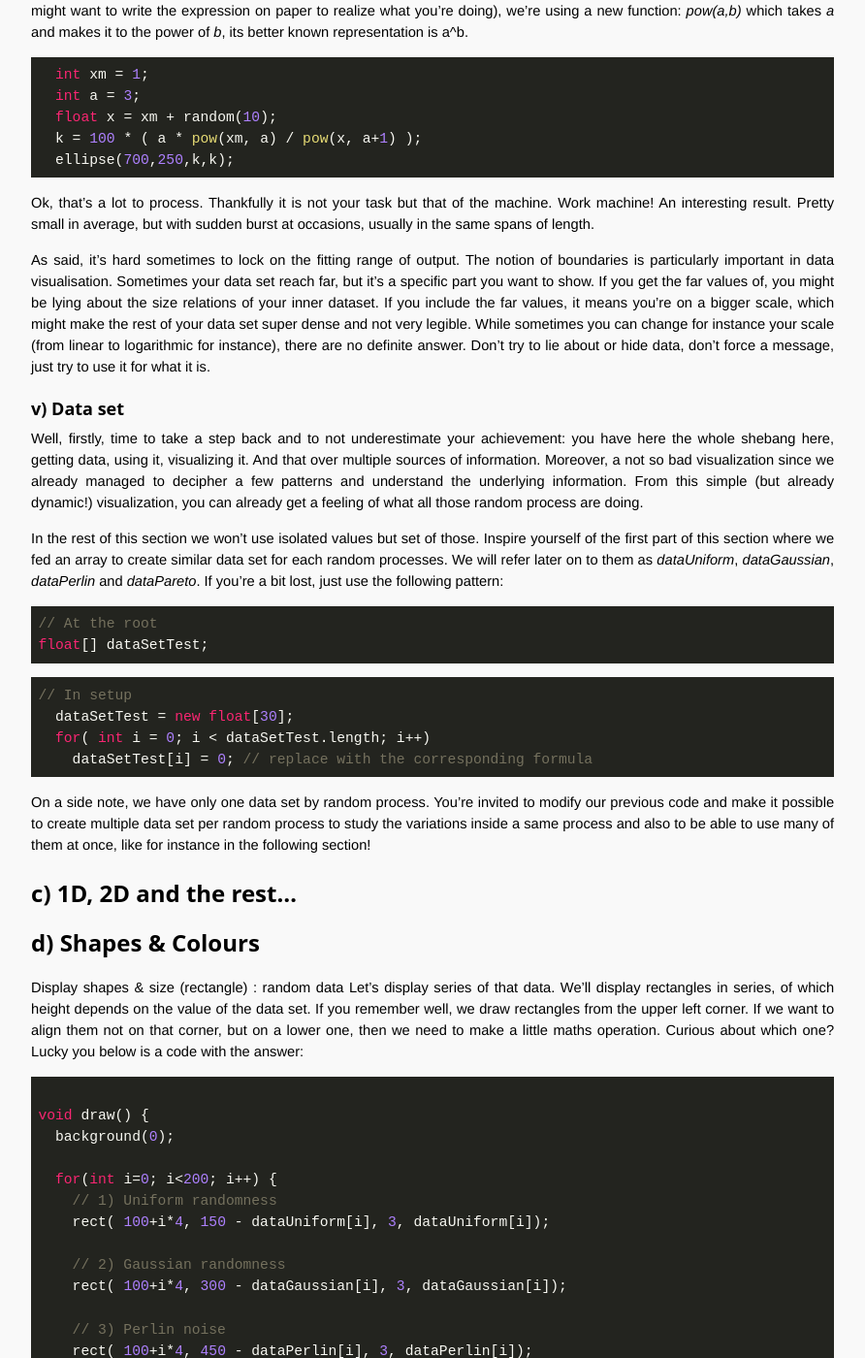
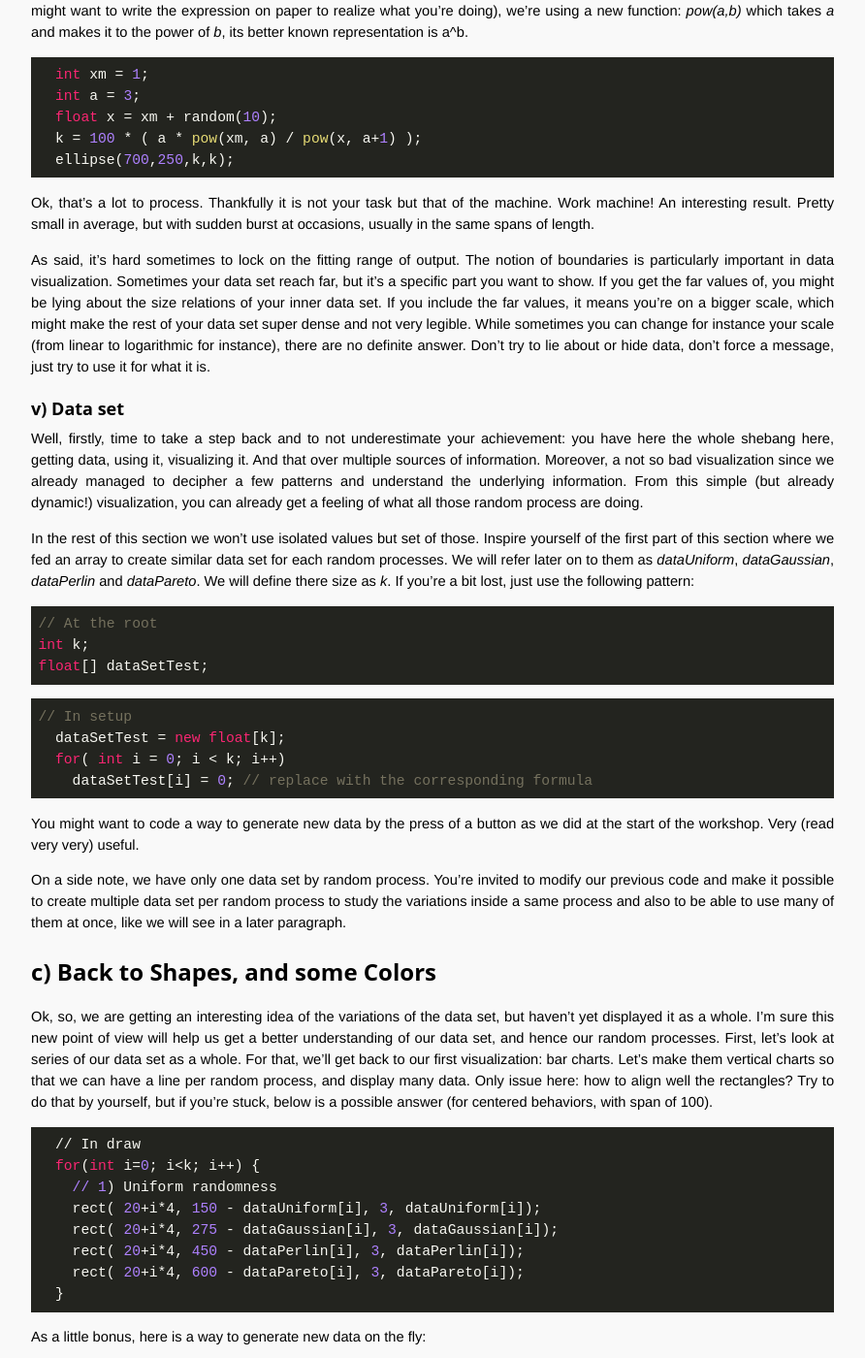
Before and after one commit to OpenTechSchool-Brussels/data-visualisation-with-processing, a Jekyll site: the page built from A-feel-of-data.markdown, in a window 1280 px wide and 1400 px high, scrolled down 2918 px. Shown: the whole window at 97% size, without its empty margins (324-1216 px from the left). Built offline with Jekyll 4.4.1, drawn with Linux system fonts in a browser that asks for light colours; Markdown is read by kramdown in place of the engine named in the settings; some of the changed text lies outside the part shown.

Commit message:
Update A-feel-of-data.markdown

````diff
--- a/A-feel-of-data.markdown
+++ b/A-feel-of-data.markdown
@@ -111,51 +111,43 @@ Ok, this one is a bit hardcore, a distribution from the power law family of dist
 
 Ok, that's a lot to process. Thankfully it is not your task but that of the machine. Work machine! An interesting result. Pretty small in average, but with sudden burst at occasions, usually in the same spans of length.
 
-As said, it's hard sometimes to lock on the fitting range of output. The notion of boundaries is particularly important in data visualisation. Sometimes your data set reach far, but it's a specific part you want to show. If you get the far values of, you might be lying about the size relations of your inner dataset. If you include the far values, it means you're on a bigger scale, which might make the rest of your data set super dense and not very legible. While sometimes you can change for instance your scale (from linear to logarithmic for instance), there are no definite answer. Don't try to lie about or hide data, don't force a message, just try to use it for what it is.
+As said, it's hard sometimes to lock on the fitting range of output. The notion of boundaries is particularly important in data visualization. Sometimes your data set reach far, but it's a specific part you want to show. If you get the far values of, you might be lying about the size relations of your inner data set. If you include the far values, it means you're on a bigger scale, which might make the rest of your data set super dense and not very legible. While sometimes you can change for instance your scale (from linear to logarithmic for instance), there are no definite answer. Don't try to lie about or hide data, don't force a message, just try to use it for what it is.
 
 ##### v) Data set
 Well, firstly, time to take a step back and to not underestimate your achievement: you have here the whole shebang here, getting data, using it, visualizing it. And that over multiple sources of information. Moreover, a not so bad visualization since we already managed to decipher a few patterns and understand the underlying information. From this simple (but already dynamic!) visualization, you can already get a feeling of what all those random process are doing.
 
-In the rest of this section we won't use isolated values but set of those. Inspire yourself of the first part of this section where we fed an array to create similar data set for each random processes. We will refer later on to them as *dataUniform*, *dataGaussian*, *dataPerlin* and *dataPareto*. If you're a bit lost, just use the following pattern:
+In the rest of this section we won't use isolated values but set of those. Inspire yourself of the first part of this section where we fed an array to create similar data set for each random processes. We will refer later on to them as *dataUniform*, *dataGaussian*, *dataPerlin* and *dataPareto*. We will define there size as *k*. If you're a bit lost, just use the following pattern:
 
 ```java
 // At the root
+int k;
 float[] dataSetTest;
 ```
 
 ```java
 // In setup
-  dataSetTest = new float[30];
-  for( int i = 0; i < dataSetTest.length; i++)
+  dataSetTest = new float[k];
+  for( int i = 0; i < k; i++)
     dataSetTest[i] = 0; // replace with the corresponding formula
 ```
 
-On a side note, we have only one data set by random process. You're invited to modify our previous code and make it possible to create multiple data set per random process to study the variations inside a same process and also to be able to use many of them at once, like for instance in the following section!
+You might want to code a way to generate new data by the press of a button as we did at the start of the workshop. Very (read very very) useful.
 
-##c) 1D, 2D and the rest...
+On a side note, we have only one data set by random process. You're invited to modify our previous code and make it possible to create multiple data set per random process to study the variations inside a same process and also to be able to use many of them at once, like we will see in a later paragraph.
 
-##d) Shapes & Colours
+##c) Back to Shapes, and some Colors
 
-Display shapes & size (rectangle) : random data
-Let's display series of that data. We'll display rectangles in series, of which height depends on the value of the data set. If you remember well, we draw rectangles from the upper left corner. If we want to align them not on that corner, but on a lower one, then we need to make a little maths operation. Curious about which one? Lucky you below is a code with the answer:
+Ok, so, we are getting an interesting idea of the variations of the data set, but haven't yet displayed it as a whole. I'm sure this new point of view will help us get a better understanding of our data set, and hence our random processes. First, let's look at series of our data set as a whole. For that, we'll get back to our first visualization: bar charts. Let's make them vertical charts so that we can have a line per random process, and display many data. Only issue here: how to align well the rectangles? Try to do that by yourself, but if you're stuck, below is a possible answer (for centered behaviors, with span of 100).
 
 ```java
-
-void draw() {
-  background(0);
-
-  for(int i=0; i<200; i++) {
+  // In draw
+  for(int i=0; i<k; i++) {
     // 1) Uniform randomness
-    rect( 100+i*4, 150 - dataUniform[i], 3, dataUniform[i]);
-
-    // 2) Gaussian randomness
-    rect( 100+i*4, 300 - dataGaussian[i], 3, dataGaussian[i]);
-
-    // 3) Perlin noise
-    rect( 100+i*4, 450 - dataPerlin[i], 3, dataPerlin[i]);
+    rect( 20+i*4, 150 - dataUniform[i], 3, dataUniform[i]);
+    rect( 20+i*4, 275 - dataGaussian[i], 3, dataGaussian[i]);
+    rect( 20+i*4, 450 - dataPerlin[i], 3, dataPerlin[i]);
+    rect( 20+i*4, 600 - dataPareto[i], 3, dataPareto[i]);
   }
-
-}
 ```
 
 As a little bonus, here is a way to generate new data on the fly:
@@ -215,7 +207,10 @@ Third, in our case we had a simple way of displaying our data set. Many many mor
 
 Last, we have to keep in mind that we displayed all instances of data here, with no specific processing. This is what we're going to look right now.
 
-##d) Making sense of it
+
+##d) 1D, 2D and the rest...
+
+##e) Making sense of it
 
 Visualizing data is never an end in itself (or at least shouldn't...). It's one of the tools used to make sense of data, one of many, and barely ever to be used alone. In our case, we can process a bit our data to try to make more sense of it. But how to process data? It depends on the data you have. How to know the data you have? Process and visualize it. You might start seeing there is a little issue somewhere... It's not an impossible process, just an iterative one. There are no direct answer, it's more of an exploration. Then again, with experience you will learn to recognize both patterns in data before hand and associated first tools of exploration. Beside, different processes and visualizations will show data under different angle.
 
````
Also changed, not shown: other parts of A-feel-of-data.markdown (+1 -1 lines).
